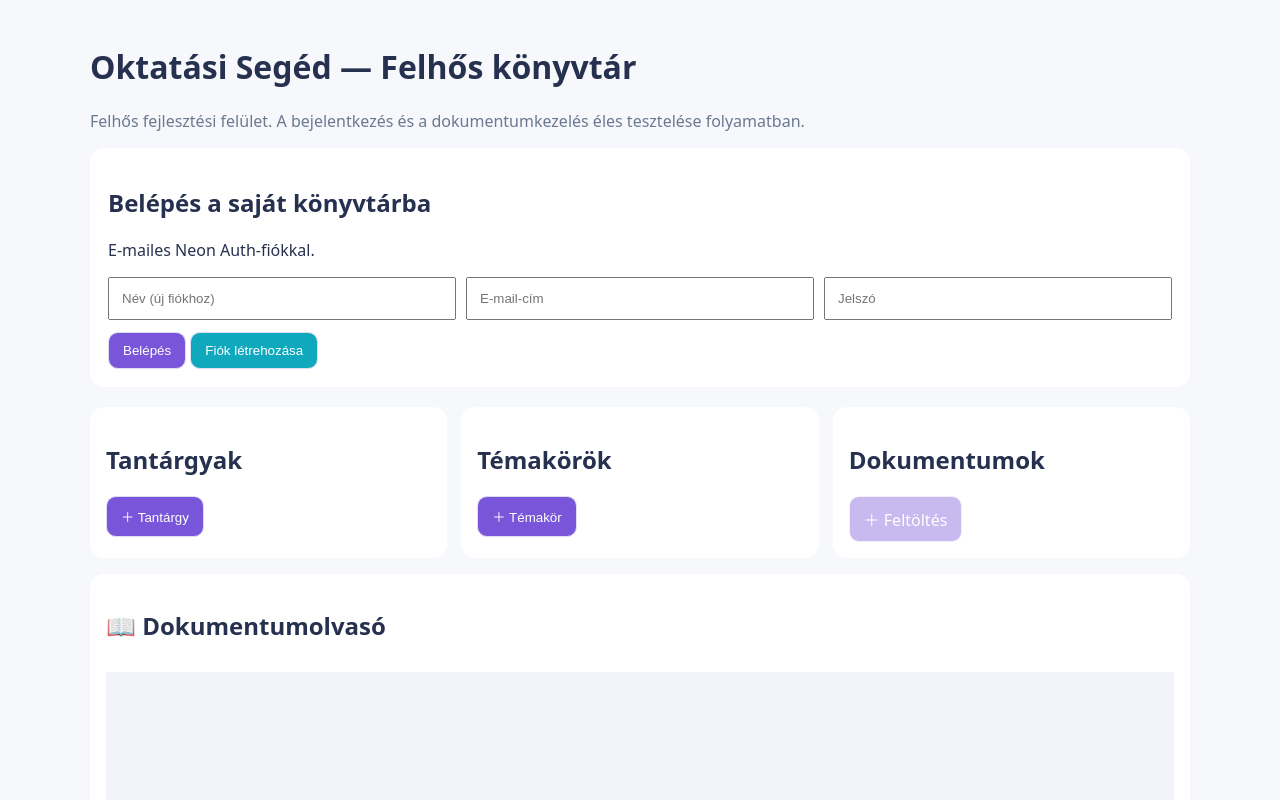
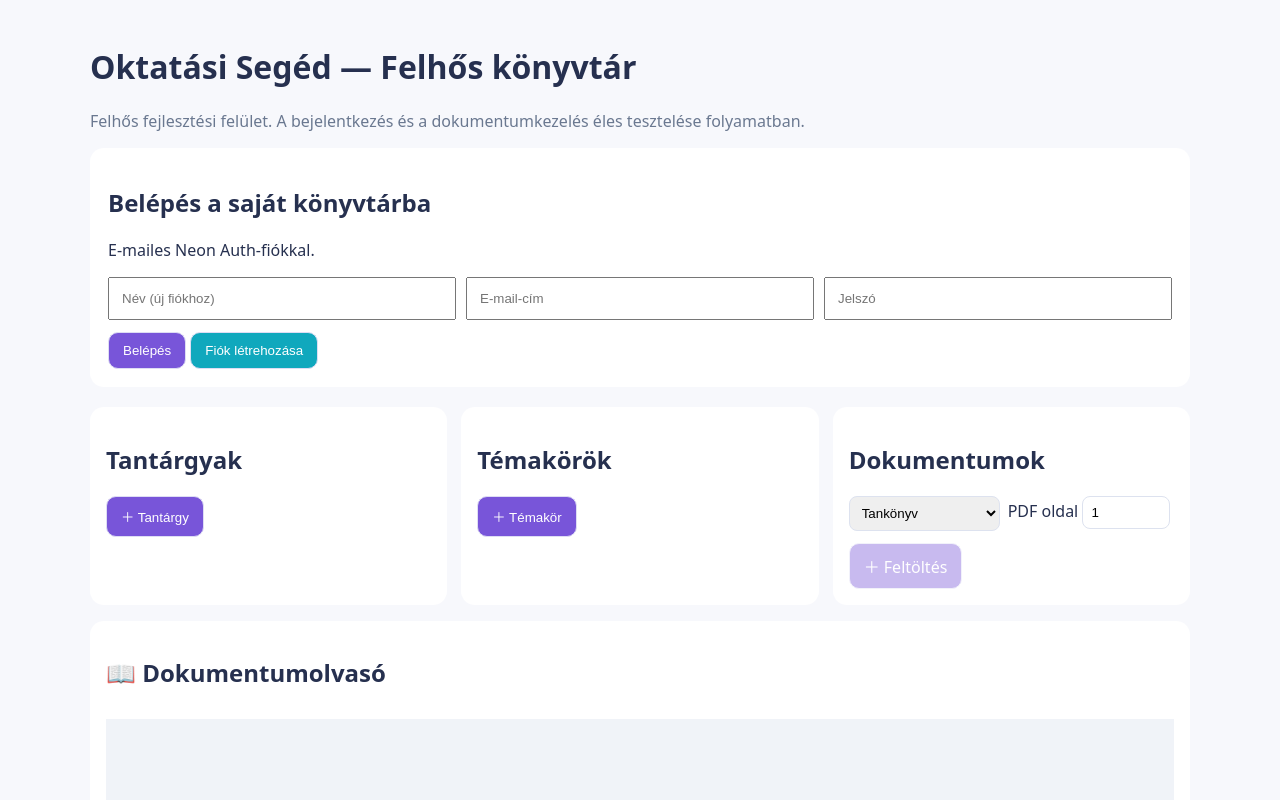
Before and after one commit to FasiSandor/oktatasi-seged, a Next.js app: page /cloud in a window 1280 px wide. Shown: the top 800 px of the page. Built offline with nearby package versions, Linux system fonts and the light colour scheme; no server answers.

Commit message:
feat: classify uploaded material and save exact PDF starting page

```diff
--- a/app/cloud/page.tsx
+++ b/app/cloud/page.tsx
@@ -6,7 +6,7 @@ type Topic={id:string;name:string};
 type Doc={id:string;title:string;filename:string;mime_type:string};
 export default function Cloud(){
  const [email,setEmail]=useState(''),[password,setPassword]=useState(''),[name,setName]=useState(''),[loggedIn,setLoggedIn]=useState(false),[subjects,setSubjects]=useState<Subject[]>([]),[topics,setTopics]=useState<Topic[]>([]),[docs,setDocs]=useState<Doc[]>([]);
- const [subject,setSubject]=useState(''),[topic,setTopic]=useState(''),[message,setMessage]=useState(''),[busy,setBusy]=useState(false),[preview,setPreview]=useState(''),[previewType,setPreviewType]=useState(''),[previewTitle,setPreviewTitle]=useState('');
+ const [category,setCategory]=useState('reference'),[startPage,setStartPage]=useState(1);const [subject,setSubject]=useState(''),[topic,setTopic]=useState(''),[message,setMessage]=useState(''),[busy,setBusy]=useState(false),[preview,setPreview]=useState(''),[previewType,setPreviewType]=useState(''),[previewTitle,setPreviewTitle]=useState('');
  async function api(path:string,options:RequestInit={}){const token=await authenticatedJWT();const r=await fetch('/api/cloud/'+path,{...options,headers:{'Authorization':'Bearer '+token,...(options.body?{'Content-Type':'application/json'}:{})}});const data=await r.json();if(!r.ok)throw Error(data.error||'Sikertelen kérés');return data}
  async function run(work:()=>Promise<void>){setBusy(true);setMessage('');try{await work()}catch(e){setMessage(e instanceof Error?e.message:'Hiba')}finally{setBusy(false)}}
  async function signIn(){const res=await authClient().signIn.email({email,password});if(res.error)throw Error(res.error.message||'Hibás bejelentkezés');setLoggedIn(true);setPassword('');await getSubjects()}
@@ -20,7 +20,7 @@ export default function Cloud(){
  async function upload(file:File){if(!topic)throw Error('Előbb válassz témakört.');const up=await api('upload',{method:'POST',body:JSON.stringify({filename:file.name,mimeType:file.type,size:file.size})});
  const put=await fetch(up.uploadUrl,{method:'PUT',headers:{'Content-Type':file.type},body:file});if(!put.ok)throw Error('Fájlátvitel sikertelen');
  await api('upload/complete',{method:'POST',body:JSON.stringify({documentId:up.documentId})});
- await api('links',{method:'POST',body:JSON.stringify({topicId:topic,documentId:up.documentId,category:'reference'})});await getDocs(topic)}
+ await api('links',{method:'POST',body:JSON.stringify({topicId:topic,documentId:up.documentId,category,page: file.type==='application/pdf'?startPage:null})});await getDocs(topic)}
  async function open(d:Doc){const {url}=await api('download?id='+encodeURIComponent(d.id));setPreview(url+(d.mime_type==='application/pdf'?'#page=1':''));setPreviewType(d.mime_type);setPreviewTitle(d.title)}
  const btn={padding:'10px 14px',borderRadius:10,border:'1px solid #deddf4',background:'#7855d9',color:'white',cursor:'pointer'};
  return <main style={{margin:'auto',padding:24,maxWidth:1100,color:'#26304f'}}><h1>Oktatási Segéd — Felhős könyvtár</h1><p style={{color:'#6a7890'}}>Felhős fejlesztési felület. A bejelentkezés és a dokumentumkezelés éles tesztelése folyamatban.</p>
@@ -36,6 +36,6 @@ export default function Cloud(){
  <div style={{display:'grid',gridTemplateColumns:'repeat(auto-fit,minmax(220px,1fr))',gap:14}}>
  <section style={{background:'white',padding:16,borderRadius:14}}><h2>Tantárgyak</h2><button style={btn} disabled={busy} onClick={()=>run(createSubject)}>＋ Tantárgy</button>{subjects.map(s=><p key={s.id}><button onClick={()=>run(()=>getTopics(s.id))} style={{...btn,background:subject===s.id?'#7855d9':'#eef0fb',color:subject===s.id?'white':'#20253c'}}>{s.name}</button></p>)}</section>
  <section style={{background:'white',padding:16,borderRadius:14}}><h2>Témakörök</h2><button style={btn} disabled={!subject||busy} onClick={()=>run(createTopic)}>＋ Témakör</button>{topics.map(t=><p key={t.id}><button onClick={()=>run(()=>getDocs(t.id))} style={{...btn,background:topic===t.id?'#7855d9':'#eef0fb',color:topic===t.id?'white':'#20253c'}}>{t.name}</button></p>)}</section>
- <section style={{background:'white',padding:16,borderRadius:14}}><h2>Dokumentumok</h2><label style={{...btn,display:'inline-block',opacity:topic?1:.4}}>＋ Feltöltés<input type="file" accept=".pdf,.png,.jpg,.jpeg,.webp,.docx,.xlsx,.pptx" disabled={!topic||busy} style={{display:'none'}} onChange={e=>{const f=e.target.files?.[0];if(f)run(()=>upload(f));e.target.value=''}}/></label>{docs.map(d=><p key={d.id}><button style={{...btn,background:'#edf5ff',color:'#21436a'}} onClick={()=>run(()=>open(d))}>📄 {d.title}</button></p>)}</section>
+ <section style={{background:'white',padding:16,borderRadius:14}}><h2>Dokumentumok</h2><div style={{display:'flex',gap:8,flexWrap:'wrap',margin:'12px 0'}}><select aria-label="Anyag típusa" value={category} onChange={e=>setCategory(e.target.value)} style={{padding:8,borderRadius:8,border:'1px solid #dde2ef'}}><option value="reference">Tankönyv</option><option value="exercise">Feladatgyűjtemény</option><option value="worksheet">Feladatlap</option><option value="solution">Megoldókulcs</option><option value="notes">Jegyzet</option><option value="table">Függvénytáblázat</option></select><label>PDF oldal <input type="number" min="1" value={startPage} onChange={e=>setStartPage(Math.max(1,Number(e.target.value)||1))} style={{width:70,padding:8,border:'1px solid #dde2ef',borderRadius:8}}/></label></div><label style={{...btn,display:'inline-block',opacity:topic?1:.4}}>＋ Feltöltés<input type="file" accept=".pdf,.png,.jpg,.jpeg,.webp,.docx,.xlsx,.pptx" disabled={!topic||busy} style={{display:'none'}} onChange={e=>{const f=e.target.files?.[0];if(f)run(()=>upload(f));e.target.value=''}}/></label>{docs.map(d=><p key={d.id}><button style={{...btn,background:'#edf5ff',color:'#21436a'}} onClick={()=>run(()=>open(d))}>📄 {d.title}</button></p>)}</section>
  </div><section style={{background:'white',padding:16,borderRadius:14,marginTop:16}}><div style={{display:'flex',justifyContent:'space-between',alignItems:'center'}}><h2>📖 {previewTitle||'Dokumentumolvasó'}</h2>{preview&&<a href={preview} target="_blank" rel="noopener noreferrer">Teljes nézet ↗</a>}</div><div style={{height:'min(68vh,700px)',minHeight:350,background:'#f0f3f8',marginTop:10,display:'grid',placeItems:'center'}}>{preview?(previewType==='application/pdf'?<iframe title={previewTitle} src={preview} style={{width:'100%',height:'100%',border:0}}/>:previewType.startsWith('image/')?<img alt={previewTitle} src={preview} style={{maxHeight:'100%',maxWidth:'100%',objectFit:'contain'}}/>:<a href={preview} target="_blank" rel="noopener noreferrer">Eredeti Office-fájl megnyitása ↗</a>):<span>Válassz dokumentumot a megnyitáshoz.</span>}</div></section><p role="status" style={{color:'#a32f47'}}>{message}</p><p style={{color:'#67728c'}}>Az Office-fájlok eredetiben tölthetők le, a böngészős előnézet még fejlesztés alatt.</p></main>
 }
```
